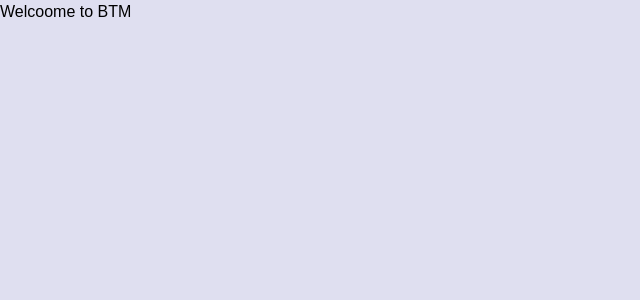
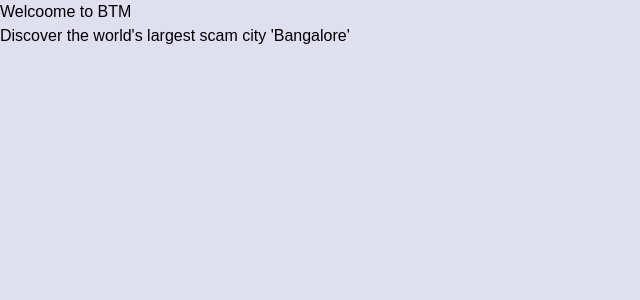
Before and after one commit to Nikhilkumarsaha/animated-website, a React (Vite) app: page / in a window 1280 px wide. Shown: the top 300 px of the page, without its empty margins (0-640 px from the left). Built offline with nearby package versions, Linux system fonts and the light colour scheme.

Commit message:
add uppercse text

```diff
--- a/src/components/About.jsx
+++ b/src/components/About.jsx
@@ -6,8 +6,11 @@
       <div className='relative mb-8 mt-36 flex flex-col items-center gap-5'>
         <h2 className="font-general text-sm uppercase md:text-[10px]">Welcoome to BTM</h2>
         <AnimatedTitle/>
+
+        <div className='mt-5 text-center text-4xl uppercase leading-[0.8] md:text-[6rem]'>
+          Discover the world's largest scam city 'Bangalore'
+        </div>
       </div>
-
     </div>
   )
 }
```
